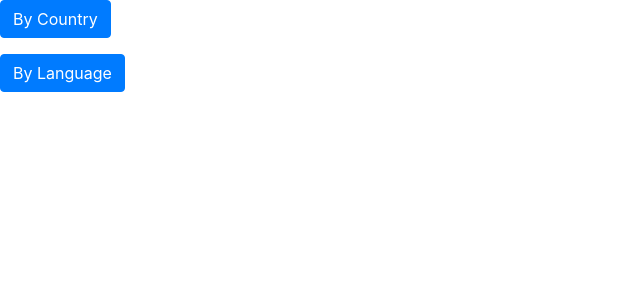
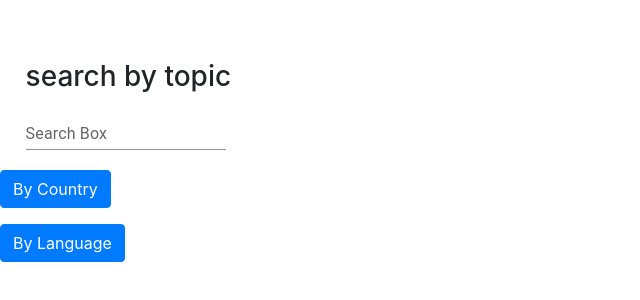
Before and after one commit to shivanikatta/IRProject, a React (Create React App) app: page / in a window 1280 px wide. Shown: the top 300 px of the page, without its empty margins (0-640 px from the left). Built offline with nearby package versions, Linux system fonts and the light colour scheme.

Commit message:
added search box to search based on topic

```diff
--- a/src/Components/FilterComponent.jsx
+++ b/src/Components/FilterComponent.jsx
@@ -2,6 +2,12 @@ import React, { Component,useState } from 'react';
 //import { Accordion,AccordionItem,AccordionHeader,AccordionBody} from 'reactstrap';
 //import React, { useState } from 'react';
 import { Collapse, Button, CardBody, Card ,FormGroup,Label,Col,Input} from 'reactstrap';
+import TextField from '@mui/material/TextField';
+//import TextField from '@mui/styles';
+//'@material-ui/core/TextField';
+//@material-ui/styles
+import Autocomplete from '@mui/material/Autocomplete';
+//'@material-ui/lab/Autocomplete';
 
 
 const FilterComponent = (props) => {
@@ -11,15 +17,48 @@ const FilterComponent = (props) => {
     const toggle1 = () => setIsOpen1(!isOpen1);
     const toggle2 = () => setIsOpen2(!isOpen2);
 
+    const [myOptions, setMyOptions] = useState([])
+
+  const getDataFromAPI = () => {
+    console.log("Options Fetched from API")
+
+    fetch('http://dummy.restapiexample.com/api/v1/employees').then((response) => {
+      return response.json()
+    }).then((res) => {
+      console.log(res.data)
+      for (var i = 0; i < res.data.length; i++) {
+        myOptions.push(res.data[i].employee_name)
+      }
+      setMyOptions(myOptions)
+    })
+  }
+
     return (
       <div>
+          <div style={{ marginLeft: '2%', marginTop: '60px',marginBottom:'20px' }}>
+      <h3>search by topic</h3>
+      <Autocomplete
+        style={{ width: 200 }}
+        freeSolo
+        autoComplete
+        autoHighlight
+        options={myOptions}
+        renderInput={(params) => (
+          <TextField {...params}
+            onChange={getDataFromAPI}
+            variant="standard"
+            label="Search Box"
+          />
+        )}
+      />
+    </div>
         <div>
           <Button color="primary" onClick={toggle1} style={{ marginBottom: '1rem' }}>By Country</Button>
         <Collapse isOpen={isOpen1}>
           <Card>
             <CardBody>
             <FormGroup row>
-                <Col md={{size: 6, offset: 2}}>
+                <Col md={{size: 4, offset: 2}}>
                     <FormGroup check>
                         <Label check>
                             <Input type="checkbox" name="agree" />
```
Also changed, not shown: package.json (+7 -0 lines), 1 other file (tests, documents, lock files or other folders).
